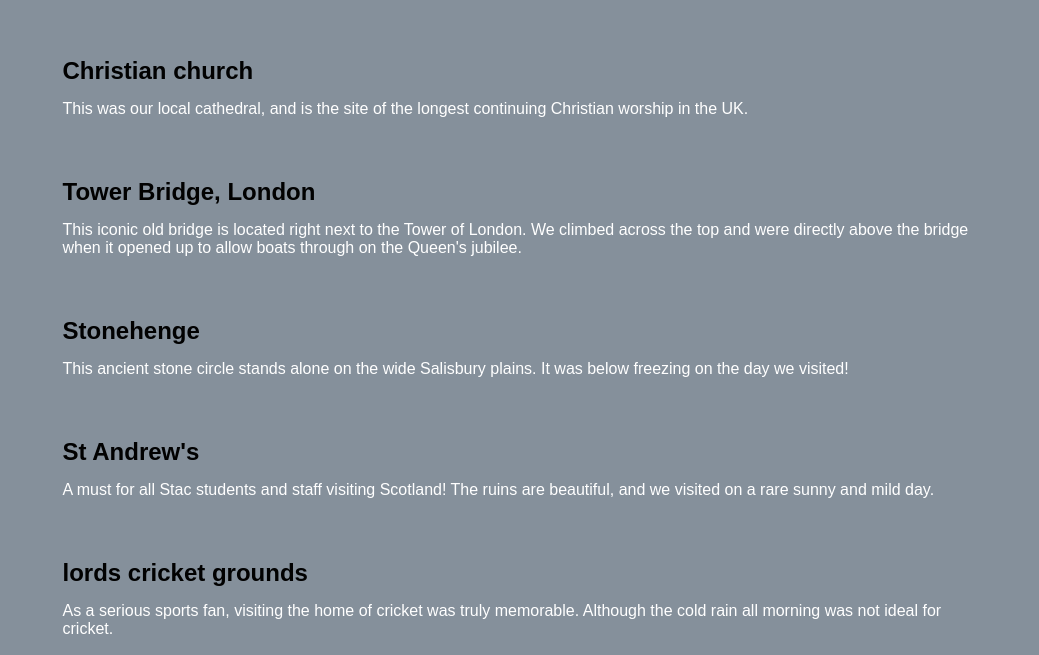
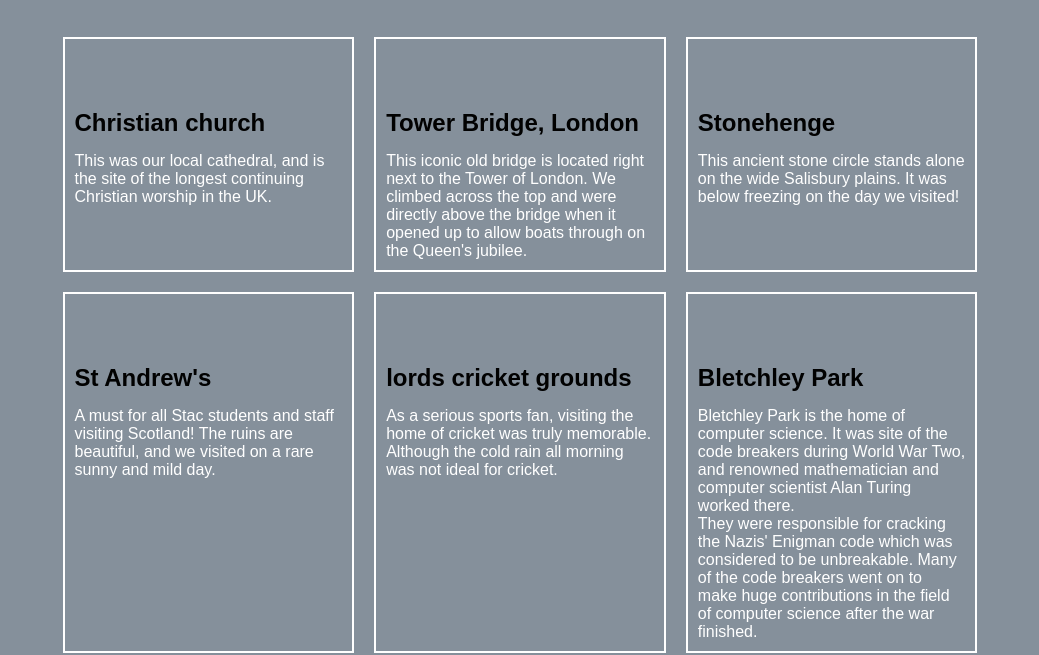
Before and after one commit to standrewscollege2018/2022-year-11-web-design-classwork-nathanstac, a plain HTML site: page intro/europe/uk.html in a window 1280 px wide. Shown: the part 156-811 px from the top of the page, without its empty margins (120-1159 px from the left). Drawn offline with Linux system fonts and the light colour scheme.

Commit message:
adding cards

```diff
--- a/intro/europe/styles.css
+++ b/intro/europe/styles.css
@@ -29,4 +29,12 @@ ul{
 .body{
 width: 75%;
 margin: 0px auto;
+display: grid;
+grid-template-columns: 1fr 1fr 1fr;
+grid-gap: 20px;
+margin-top: 40px;
 }
+.card {
+  border: solid white 2px;
+  padding: 10px;
+}
--- a/intro/europe/uk.html
+++ b/intro/europe/uk.html
@@ -15,26 +15,41 @@
 <p>We tried to travel every weekend, and some of our highlights are below:</p>
 </div>
 <div class="body">
+
+  <div class="card">
     <h2>Christian church</h2>
 
     <p>This was our local cathedral, and is the site of the longest continuing Christian worship in the UK.</p>
+  </div>
 
+  <div class="card">
     <h2>Tower Bridge, London</h2>
 
     <p>This iconic old bridge is located right next to the Tower of London. We climbed across the top and were directly above the bridge when it opened up to allow boats through on the Queen's jubilee.</p>
 
+  </div>
+
+  <div class="card">
     <h2>Stonehenge</h2>
 
     <p>This ancient stone circle stands alone on the wide Salisbury plains. It was below freezing on the day we visited!</p>
 
+  </div>
+  <div class="card">
     <h2>St Andrew's</h2>
 
     <p>A must for all Stac students and staff visiting Scotland! The ruins are beautiful, and we visited on a rare sunny and mild day.</p>
 
+  </div>
+
+  <div class="card">
     <h2>lords cricket grounds</h2>
 
     <p>As a serious sports fan, visiting the home of cricket was truly memorable. Although the cold rain all morning was not ideal for cricket.</p>
 
+  </div>
+
+  <div class="card">
     <h2>Bletchley Park</h2>
 
     <p>Bletchley Park is the home of computer science. It was site of the code breakers during World War Two, and renowned mathematician and computer scientist Alan Turing worked there.</p>
@@ -42,5 +57,7 @@
     <p>They were responsible for cracking the Nazis' Enigman code which was considered to be unbreakable. Many of the code breakers went on to make huge contributions in the field of computer science after the war finished.</p>
 
   </div>
+
+ </div>
   </body>
 </html>
```
Also changed, not shown: intro/europe/greece.html (+8 -5 lines), intro/europe/index.html (+8 -4 lines), intro/europe/italy.html (+8 -0 lines). Lines whose indentation alone changed are shown as unchanged.
